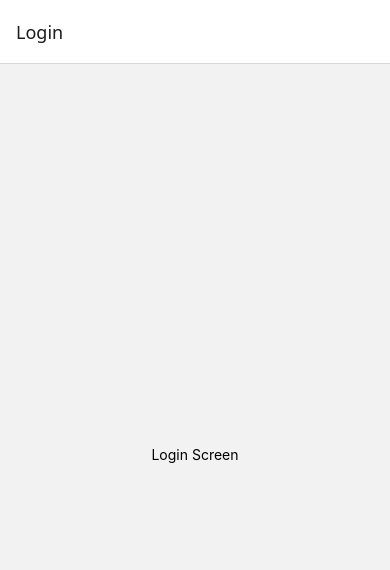
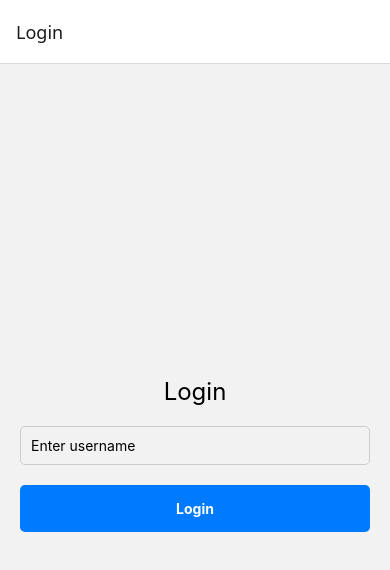
Before and after one commit to Musab68/PreferencesApp, a React Native app: screen /Login in a window 390 px wide. Shown: the top 570 px of the page. Built offline with nearby package versions, Linux system fonts and the light colour scheme.

Commit message:
feat: basic login using local state

```diff
--- a/screens/HomeScreen.js
+++ b/screens/HomeScreen.js
@@ -1,10 +1,17 @@
-import { View, Text, StyleSheet } from 'react-native';
+import React from 'react';
+import { View, Text, StyleSheet } from 'react-native'; // [cite: 126]
 
-export default function HomeScreen() {
+export default function HomeScreen({ route }) { // [cite: 127]
+  const { username } = route.params; // Login'den gönderilen veriyi al [cite: 129]
+
   return (
     <View style={styles.container}>
-      <Text>Home Screen</Text>
+      <Text style={styles.text}>Welcome, {username}</Text>
     </View>
-  );
+  ); // [cite: 130]
 }
-const styles = StyleSheet.create({ container: { flex: 1, justifyContent: 'center', alignItems: 'center' } });
+
+const styles = StyleSheet.create({
+  container: { flex: 1, justifyContent: 'center', alignItems: 'center' },
+  text: { fontSize: 20 }
+});
--- a/screens/LoginScreen.js
+++ b/screens/LoginScreen.js
@@ -1,10 +1,34 @@
-import { View, Text, StyleSheet } from 'react-native';
+import React, { useState } from 'react'; // [cite: 101]
+import { View, Text, TextInput, Pressable, StyleSheet } from 'react-native'; // [cite: 102]
 
-export default function LoginScreen() {
+export default function LoginScreen({ navigation }) { // [cite: 103]
+  const [username, setUsername] = useState(''); // [cite: 103, 106]
+
+  const handleLogin = () => { // [cite: 104]
+    if (!username.trim()) return; // Boş giriş kontrolü [cite: 105]
+    navigation.replace('Home', { username }); // Home ekranına username ile git [cite: 107]
+  }; // [cite: 108]
+
   return (
     <View style={styles.container}>
-      <Text>Login Screen</Text>
+      <Text style={styles.title}>Login</Text>
+      <TextInput
+        placeholder="Enter username"
+        value={username}
+        onChangeText={setUsername}
+        style={styles.input}
+      />
+      <Pressable style={styles.button} onPress={handleLogin}>
+        <Text style={styles.buttonText}>Login</Text>
+      </Pressable>
     </View>
   );
 }
-const styles = StyleSheet.create({ container: { flex: 1, justifyContent: 'center', alignItems: 'center' } });
+
+const styles = StyleSheet.create({
+  container: { flex: 1, justifyContent: 'center', padding: 20 },
+  title: { fontSize: 24, marginBottom: 20, textAlign: 'center' },
+  input: { borderWidth: 1, borderColor: '#ccc', padding: 10, marginBottom: 20, borderRadius: 5 },
+  button: { backgroundColor: '#007AFF', padding: 15, borderRadius: 5 },
+  buttonText: { color: 'white', textAlign: 'center', fontWeight: 'bold' }
+});
```
